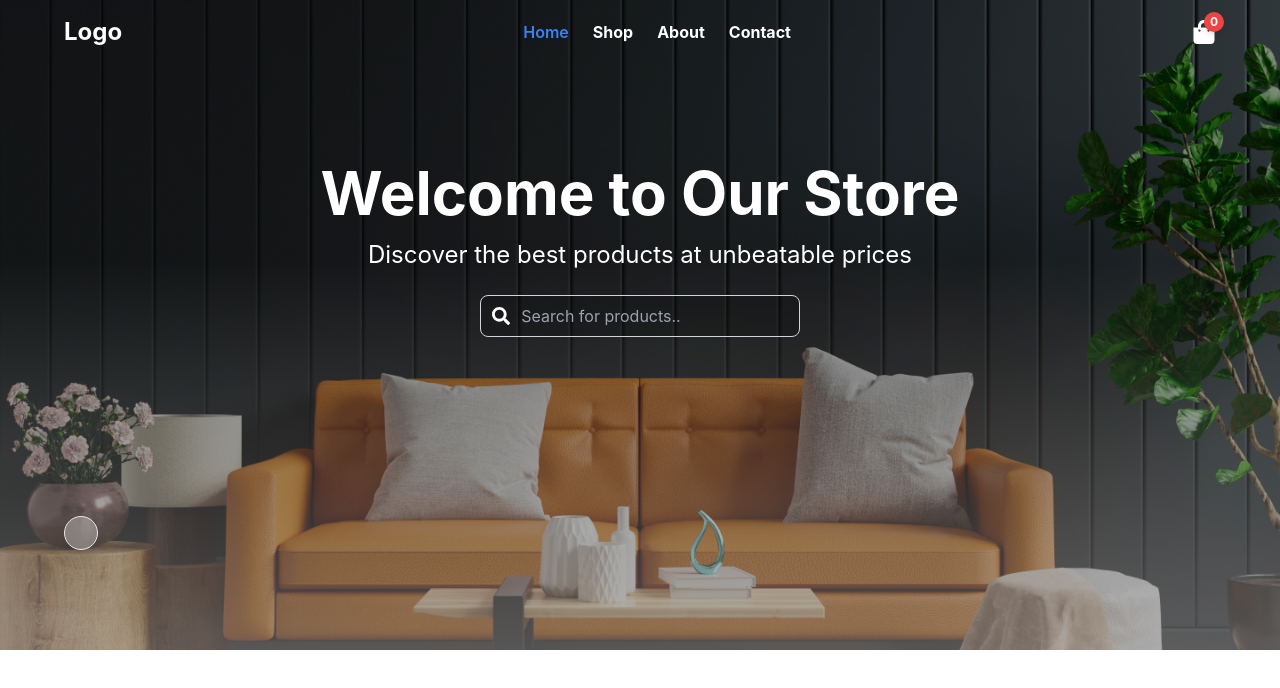
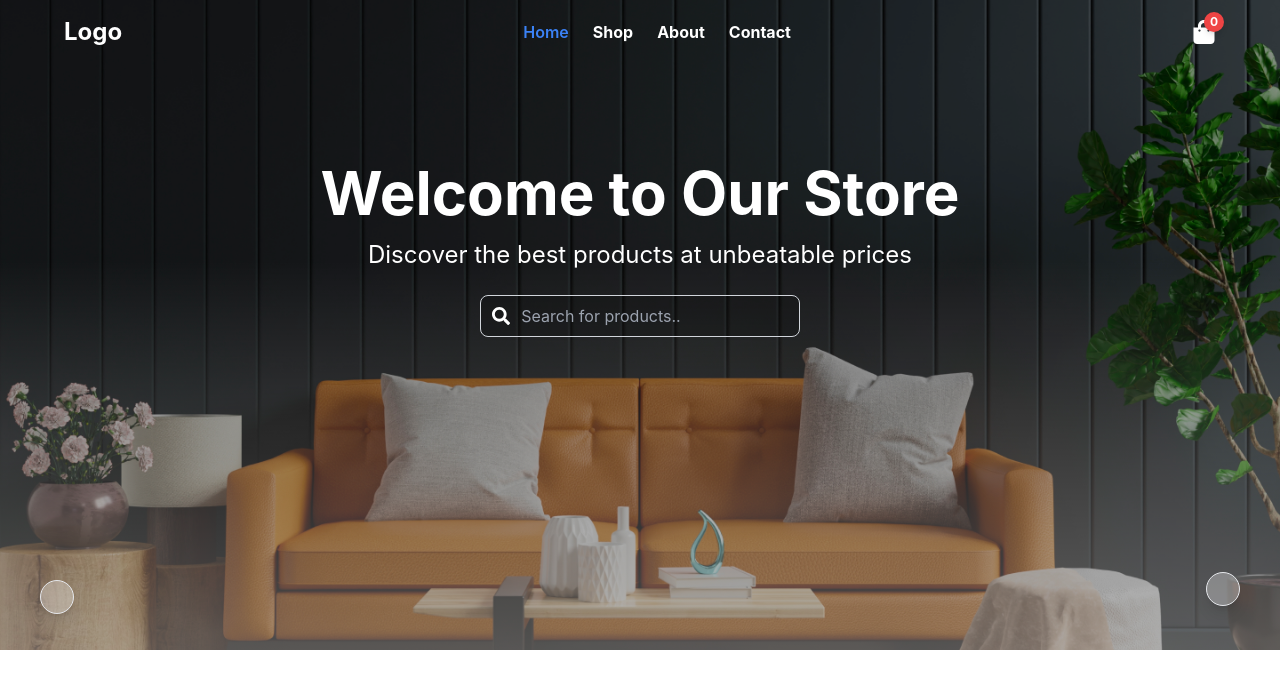
Before and after one commit to MahmudAnik1630/react-ecommerce-app, a React (Create React App) app in the folder react-ecommerce-app/: page / in a window 1280 px wide. Shown: the top 688 px of the page. Built offline with nearby package versions, Linux system fonts and the light colour scheme.

Commit message:
ToolTip done

```diff
--- /dev/null
+++ b/react-ecommerce-app/src/components/ToolTip.jsx
@@ -0,0 +1,23 @@
+import React from "react";
+
+function ToolTip({ position = "bottom-left", colors = ["#FF5733", "#33FF57", "#3357FF"] }) {
+  const buttonPositions = {
+    "bottom-left": "absolute bottom-9 left-10",
+    "bottom-right": "absolute bottom-11 right-10",
+  };
+
+  return (
+    <button
+      className={`${buttonPositions[position]} p-4 bg-white/30 rounded-full shadow-lg border hover:shadow-xl transition duration-300 group`}
+    >
+
+      <div className="absolute -top-12 left-1/2 transform -translate-x-1/2 text-white text-sm px-3 py-1 rounded-lg opacity-0 group-hover:opacity-100 transition duration-300 flex items-center justify-center bg-black/70 gap-1.5">
+        {colors.map((color, i) => (
+          <div key={i} className="size-5 border border-white rounded-full" style={{ backgroundColor: color }}/>
+        ))}
+      </div>
+    </button>
+  );
+}
+
+export default ToolTip;
--- a/react-ecommerce-app/src/pages/Home/Hero.jsx
+++ b/react-ecommerce-app/src/pages/Home/Hero.jsx
@@ -1,6 +1,9 @@
 import React from 'react';
 import bannerImage from '../../assets/banner.png';
 import { FaSearch } from "react-icons/fa";
+import ToolTip from '../../components/ToolTip';
+
+
 
 const Hero = () => {
   return (
@@ -22,7 +25,7 @@ const Hero = () => {
 
     <div className="relative w-full md:w-1/2 inline-block mx-auto">
 
-      <div className="absolute left-3 top-1/2 transform -translate-y-1/2 text-white text-lg pointer-events-none">
+      <div className="absolute left-3 top-1/2 transform -translate-y-1/2 text-white text-lg cursor-pointer">
         <FaSearch />
       </div>
 
@@ -39,24 +42,10 @@ const Hero = () => {
   <div className="absolute inset-x-0 bottom-0 h-3/5 bg-gradient-to-t from-white/30 to-transparent z-0"></div>
 
 
-{/* ToolTip  */}
-  <div className='absolute bottom-[100px] left-16 group'>
 
-    <button className='relative p-4 bg-white/30 rounded-full shadow-lg border border-1 bg-white hover:shadow-xl transition duration-300'>
-
-    <div className='absolute -top-10 left-1/2 transform -translate-x-1/2  text-white text-sm px-3 py-1 rounded-lg opacity-0 group-hover:opacity-100 transition duration-300 flex items-center justify-center bg-white/30 gap-1.5'>
-        <div className='size-5 bg-red-700 border border-white rounded-full'/>
-        <div className='size-5 bg-green-700 border border-white rounded-full'/>
-        <div className='size-5 bg-blue-700 border border-white rounded-full'/>
-
-        <div classname='' />
-
-
-
-    </div>
-
-    </button>
-
+  <div className='absolute inset-0'>
+    <ToolTip  position ="bottom-left"/>
+    <ToolTip  position ="bottom-right"/>
   </div>
 </div>
 
--- a/react-ecommerce-app/src/pages/Home/Home.jsx
+++ b/react-ecommerce-app/src/pages/Home/Home.jsx
@@ -7,6 +7,8 @@ const Home = () => {
     <>
 
       <Hero />
+
+
     </>
   )
 }
```
